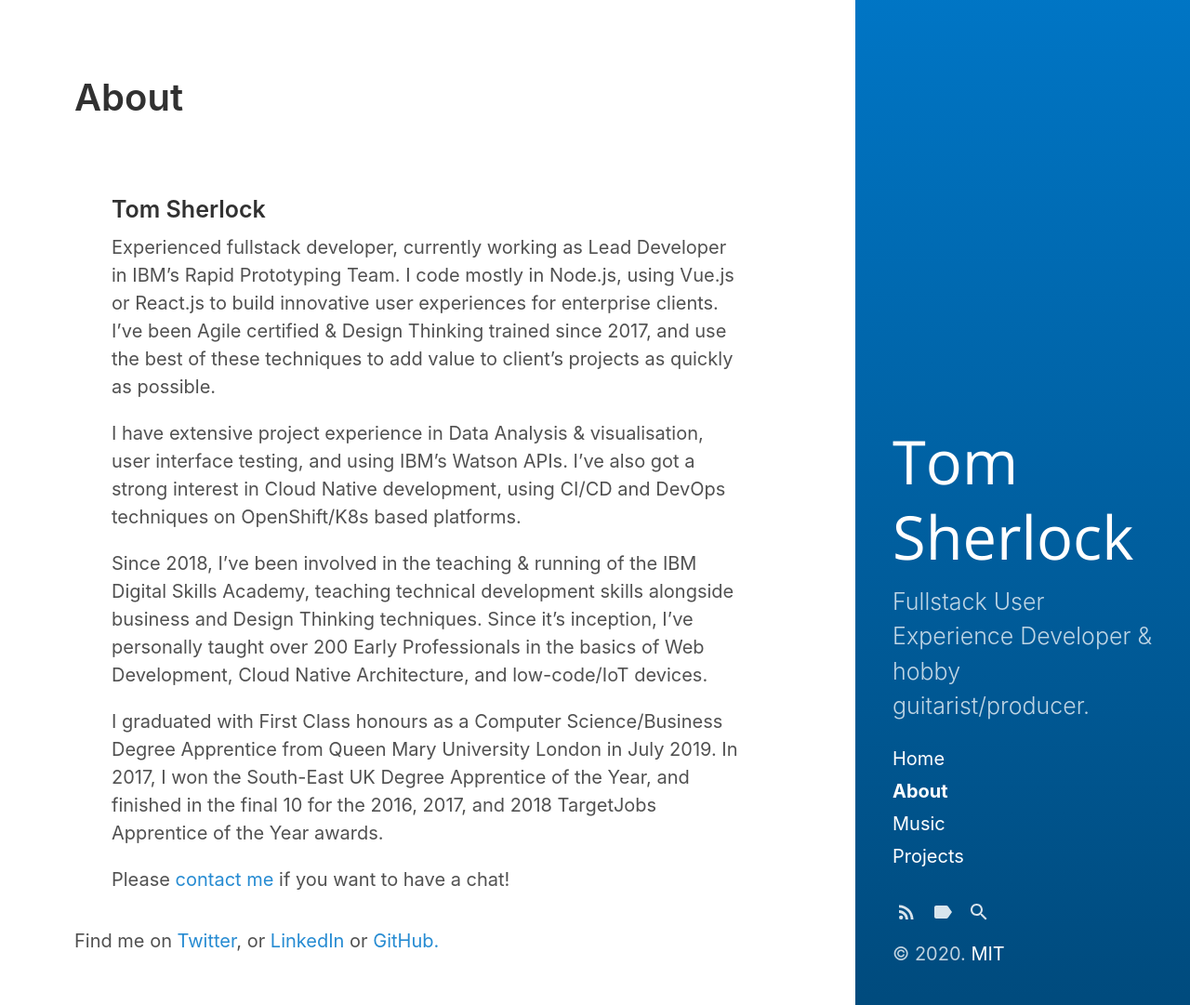
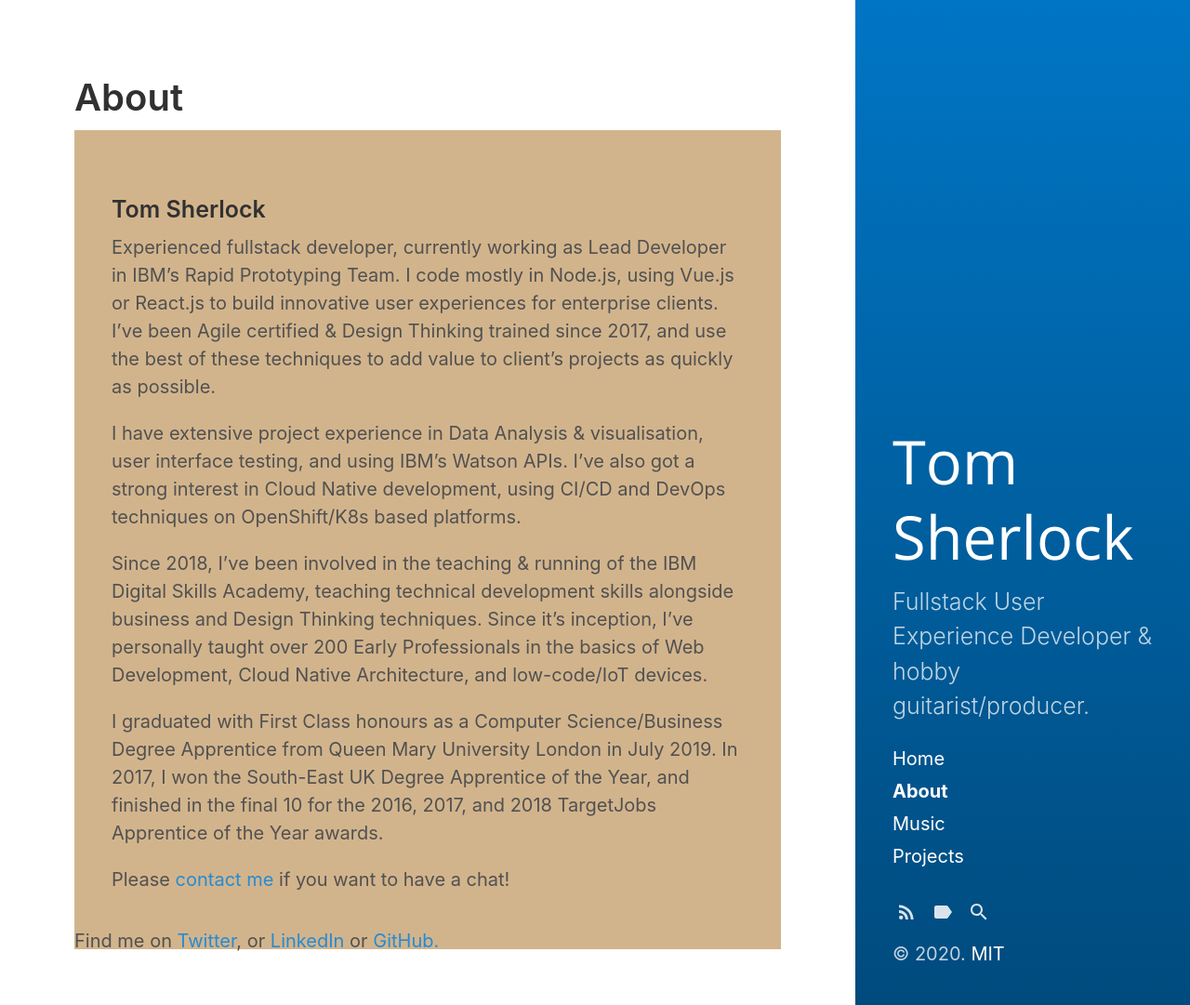
Before and after one commit to tomsherlocked/site, a Jekyll site: the page built from about.md, in a window 1280 px wide. Shown: the whole page at 93% size. Built offline with Jekyll 4.4.1, drawn with Linux system fonts in a browser that asks for light colours.

Commit message:
add obnoxious background color in

```diff
--- a/_layouts/page.html
+++ b/_layouts/page.html
@@ -5,7 +5,9 @@ layout: default
 <header>
   <h1 class="page-title">{{ page.title }}</h1>
 </header>
-<div class="content">{{ content }}</div>
+<div class="content" style="min-height: 70vh; background-color: tan">
+  {{ content }}
+</div>
 <div class="footer" style="position: absolute; bottom: 0; margin-bottom: 5vh">
   Find me on
   <a href="https://twitter.com/tomsherlocked" target="_blank">Twitter</a>, or
```
